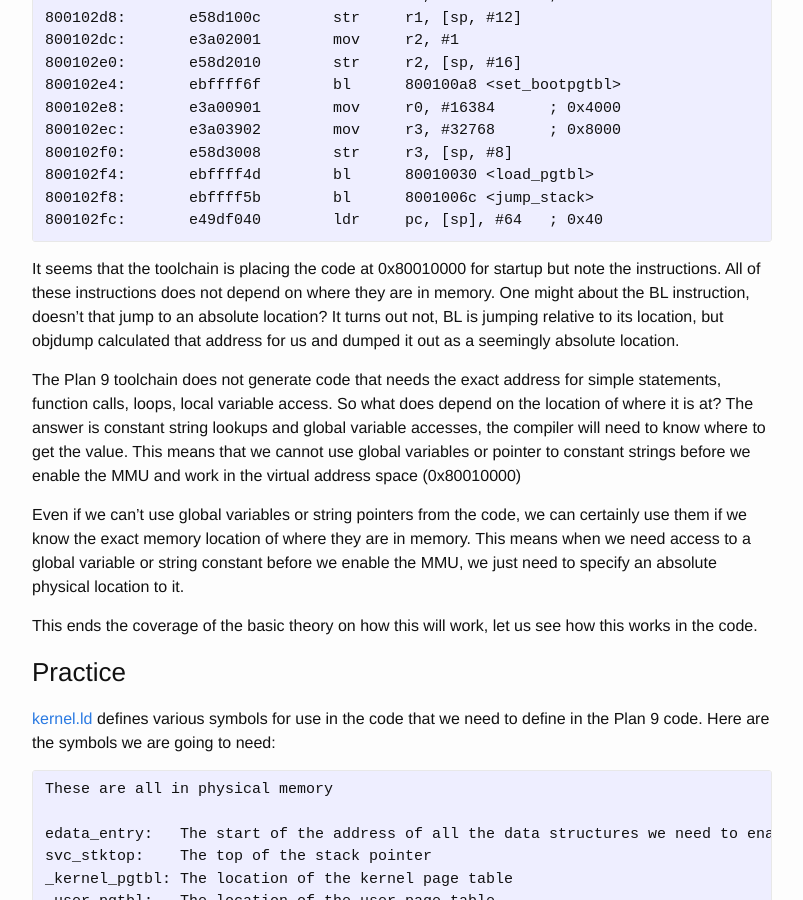
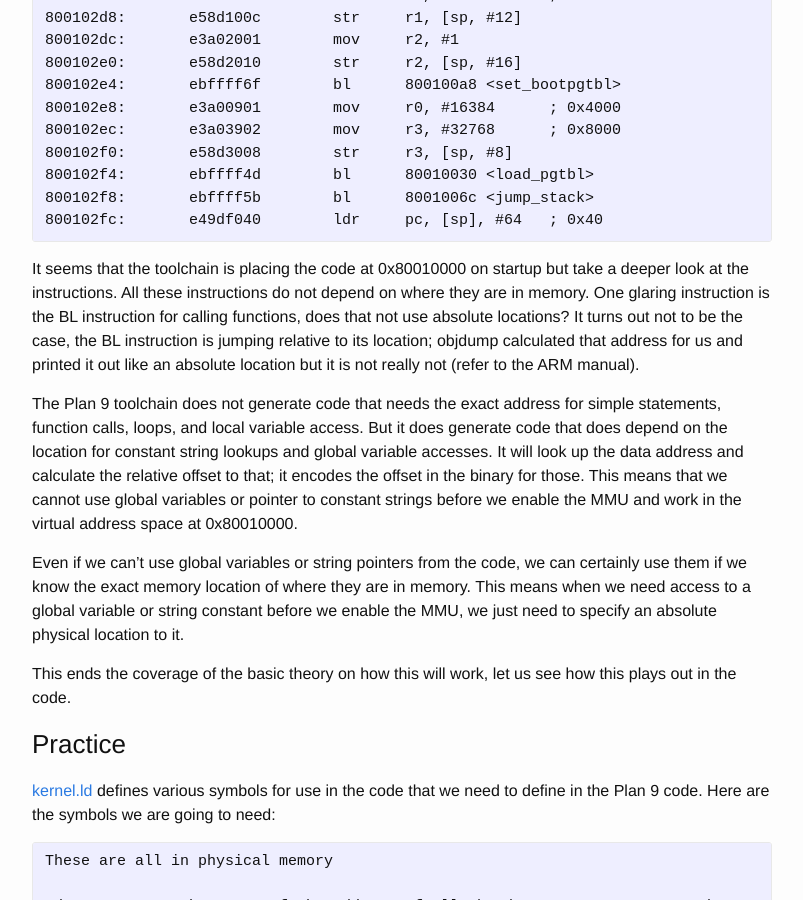
Before and after one commit to qeedquan/qeedquan.github.io, a Jekyll site: the page built from _posts/2017-06-10-Plan9-Flat-ARM-Binaries-MMU.markdown, in a window 1280 px wide and 900 px high, scrolled down 6965 px. Shown: the whole window, without its empty margins (238-1041 px from the left). Built offline with Jekyll 4.4.1, drawn with Linux system fonts in a browser that asks for light colours; some of the changed text lies outside the part shown.

Commit message:
fix typoes

```diff
--- a/_posts/2017-06-10-Plan9-Flat-ARM-Binaries-MMU.markdown
+++ b/_posts/2017-06-10-Plan9-Flat-ARM-Binaries-MMU.markdown
@@ -103,7 +103,7 @@ as it did for the xv6-rpi kernel image. We need to adjust the locations of the c
 with the restriction of placing everything at 0x010000.
 
 With these two limitations, we have to ask ourselves an important question before we continue.
-How does this even work? If we specify the text segment at a virtual address (at 0x80010000), wouldn't the code generated
+How does this even work? If we specify the text segment at the virtual address 0x80010000, wouldn't the code generated
 use this address then crash and burn due to being unmapped on bootup? To answer this we need to look at some assembly.
 
 The source code we are about to disassemble is in [entry.s] and [start.c], review it to see what it is doing.
@@ -320,22 +320,23 @@ Disassembly of section .text:
 
 {% endhighlight %}
 
-It seems that the toolchain is placing the code at 0x80010000 for startup but note the instructions.
-All of these instructions does not depend on where they are in memory. One might about the BL instruction,
-doesn't that jump to an absolute location? It turns out not, BL is jumping relative to its location, but
-objdump calculated that address for us and dumped it out as a seemingly absolute location.
+It seems that the toolchain is placing the code at 0x80010000 on startup but take a deeper look at the instructions.
+All these instructions do not depend on where they are in memory. One glaring instruction is the BL instruction for
+calling functions, does that not use absolute locations? It turns out not to be the case, the BL instruction is jumping relative to its location;
+objdump calculated that address for us and printed it out like an absolute location but it is not really not (refer to the ARM manual).
 
 The Plan 9 toolchain does not generate code that needs the exact address for simple statements,
-function calls, loops, local variable access. So what does depend on the location of where it is at?
-The answer is constant string lookups and global variable accesses, the compiler will need to know where to get the value.
-This means that we cannot use global variables or pointer to constant strings
-before we enable the MMU and work in the virtual address space (0x80010000)
+function calls, loops, and local variable access. But it does generate code that does
+depend on the location for constant string lookups and global variable accesses. It will look up the data address
+and calculate the relative offset to that; it encodes the offset in the binary for those.
+This means that we cannot use global variables or pointer to constant strings before we enable the MMU and
+work in the virtual address space at 0x80010000.
 
 Even if we can't use global variables or string pointers from the code, we can certainly use them if we know
 the exact memory location of where they are in memory. This means when we need access to a global variable
 or string constant before we enable the MMU, we just need to specify an absolute physical location to it.
 
-This ends the coverage of the basic theory on how this will work, let us see how this works in the code.
+This ends the coverage of the basic theory on how this will work, let us see how this plays out in the code.
 
 ### Practice
 
@@ -401,8 +402,8 @@ it on the fly and the addresses we see above is just one instance of the computa
 We just took the constants and subtracted it by 0x10000 and rounded the edata_entry to where svc_stktop is, we don't care
 about the other locations so we don't need to care about allocating memory for those as they did. They are striving for a complete kernel and we are just trying to show a demo of using the MMU.
 
-We port over entry.S, start.c to Plan 9, due to the fact that the Plan 9 compiler does not support inline assembly,
-any code that uses it in xv6-rpi will have to be done in the assembly file, such as load_pgtbl()
+We port over entry.S, start.c, and main.c to Plan 9. Due to the fact that the Plan 9 compiler does not support inline assembly,
+any code that uses it in xv6-rpi will have to be done in the assembly file such as the load_pgtbl() function.
 
 {% highlight assembly %}
 #include "memlayout.h"
```
Also changed, not shown: 2 other files.
